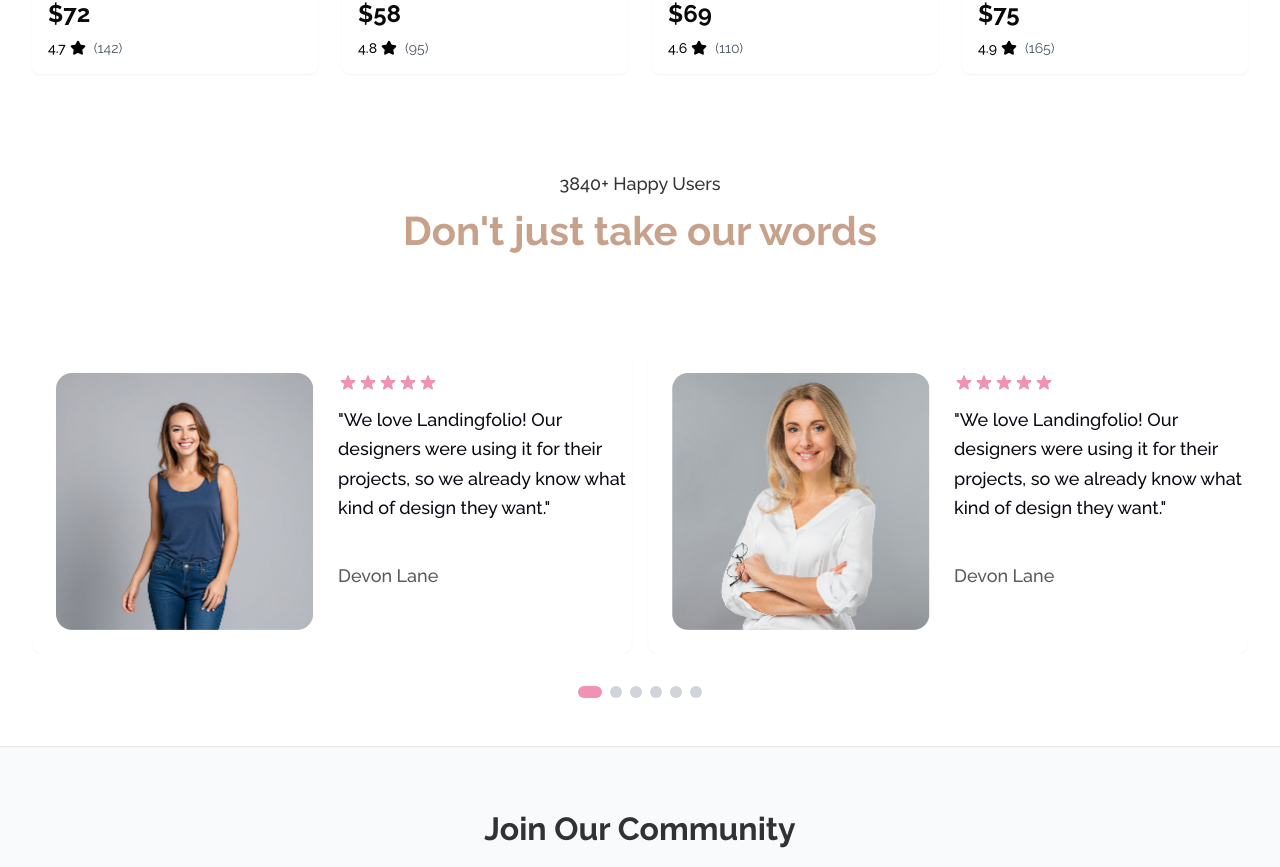
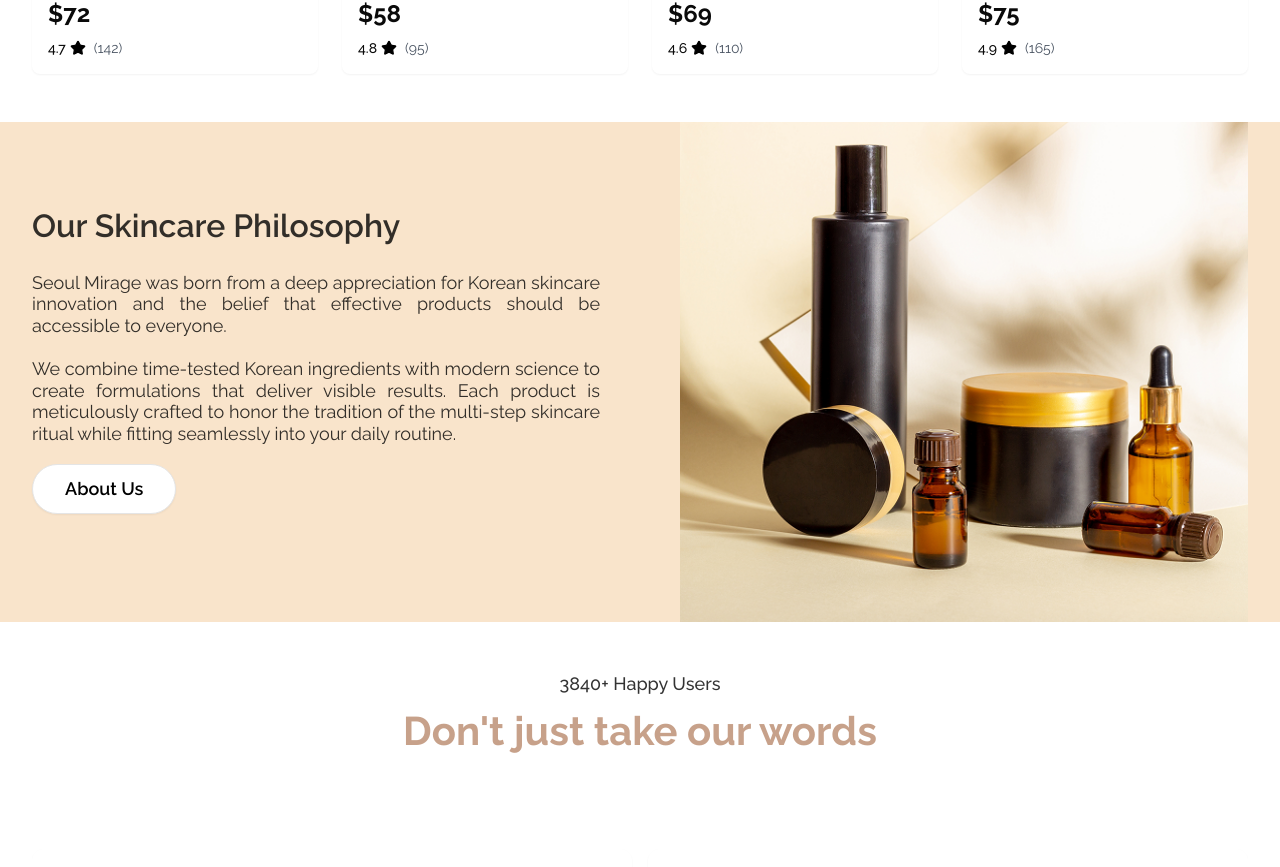
Before and after one commit to fsdteam8/seoulmirage-frontend, a Next.js app: page / in a window 1280 px wide. Shown: the part 1939-2806 px from the top of the page. Built offline with nearby package versions, Linux system fonts and the light colour scheme.

Commit message:
add ourskin care section

```diff
--- a/app/page.tsx
+++ b/app/page.tsx
@@ -1,6 +1,7 @@
 
 import BestSellers from "@/components/BestSerllers";
 import NewArrive from "@/components/NewArrive";
+import OurSkinCare from "@/components/OurSkinCare";
 import HeroSection from "@/components/web/HeroSection";
 import TestimonialCarousel from "@/components/web/Testimonial";
 
@@ -12,6 +13,7 @@ export default function Home() {
      <HeroSection/>
      <BestSellers/>
      <NewArrive/>
+     <OurSkinCare/>
      <TestimonialCarousel/>
 
     </div>
--- /dev/null
+++ b/components/OurSkinCare.tsx
@@ -0,0 +1,45 @@
+import Image from 'next/image'
+import React from 'react'
+import { Button } from './ui/button'
+
+const OurSkinCare = () => {
+  return (
+    <div>
+        <section className="bg-[#F9E4CB] py-8 md:py-16 lg:py-0">
+             <div className="container mx-auto px-4 sm:px-6 lg:px-8">
+               <div className="grid grid-cols-1 lg:grid-cols-2 gap-8 lg:gap-[80px] items-center">
+                 <div className="order-2 lg:order-1">
+                   <h2 className=" text-2xl lg:text-[32px] font-semibold text-[#000000CC] mb-6 lg:mb-[30px]">Our Skincare Philosophy</h2>
+                   <p className="text-base  lg:text-[18px] text-[#000000CC] w-full text-justify leading-[120%] font-normal ">
+                Seoul Mirage was born from a deep appreciation for Korean skincare innovation and the belief that effective products should be accessible to everyone. <br /> <br />
+                We combine time-tested Korean ingredients with modern science to create formulations that deliver visible results. Each product is meticulously crafted to honor the tradition of the multi-step skincare ritual while fitting seamlessly into your daily routine.
+                   </p>
+  <Button
+                                variant="outline"
+                                size="lg"
+                                className=" bg-transparent text-black bg-white my-5 text-base hover:bg-transparent font-semibold px-8 h-[50px] rounded-[32px] sm:text-lg"
+                            >
+                                About Us
+                            </Button>
+                 </div>
+                 <div className="order-1 lg:order-2">
+                   <div className="relative w-full h-64 sm:h-80 lg:h-[500px]">
+                     <Image
+                       src="/asset/about1.png"
+                       // width={1000}
+                       // height={1000}
+                       alt="Luxury skincare products including bottles, jars, and droppers"
+                       fill
+                       className="w-full h-full "
+
+                     />
+                   </div>
+                 </div>
+               </div>
+             </div>
+           </section>
+    </div>
+  )
+}
+
+export default OurSkinCare
```
